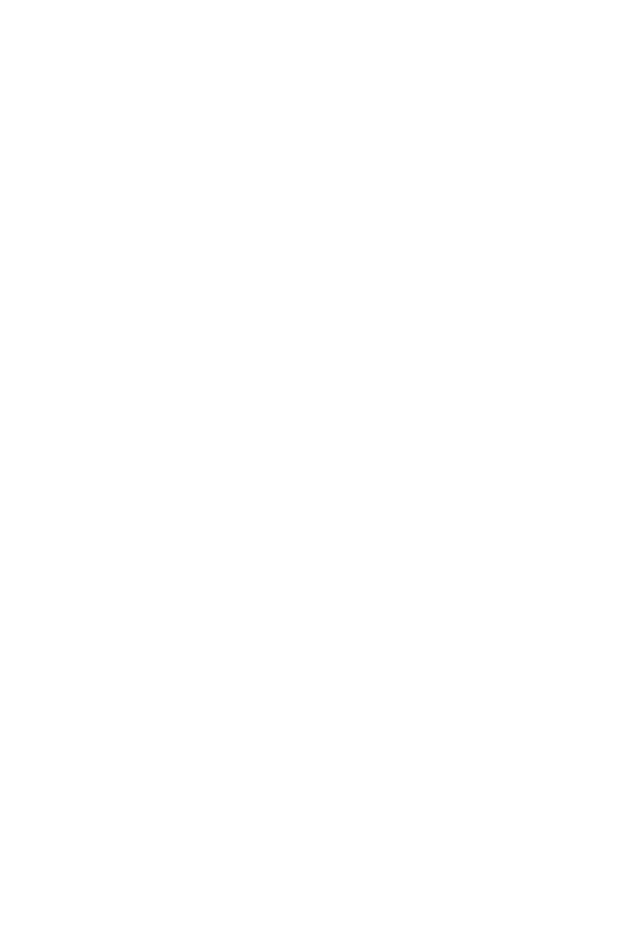
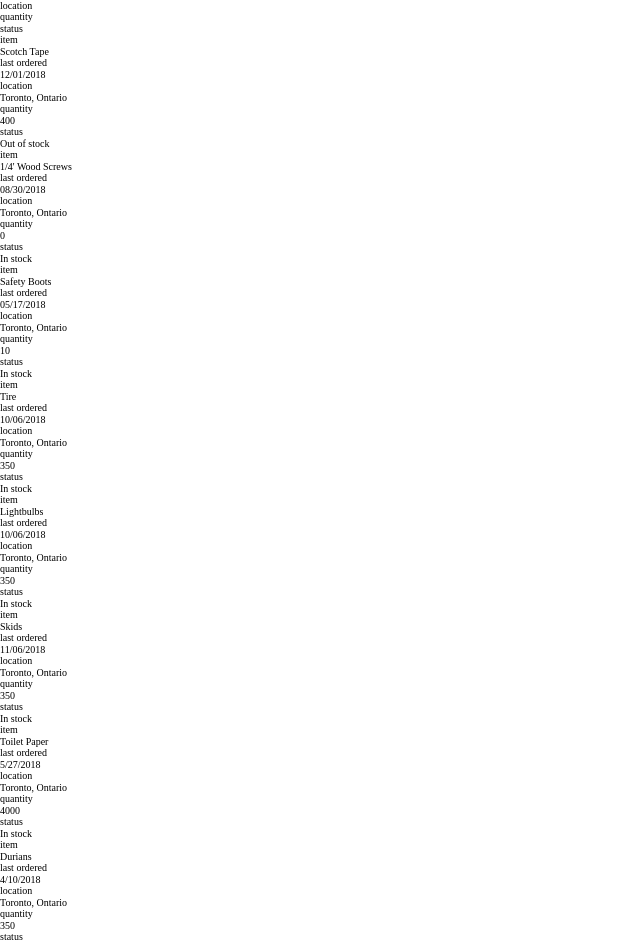
Before and after one commit to Michael-Maleki/InStock, a React (Create React App) app in the folder client/: page / in a window 1280 px wide. Shown: the part 1395-2338 px from the top of the page, without its empty margins (0-640 px from the left). Before the commit the page ends 800 px from the top, so only its background shows below. Built offline with nearby package versions, Linux system fonts and the light colour scheme.

Commit message:
set up the component structure with fake data

```diff
--- a/client/src/App.js
+++ b/client/src/App.js
@@ -2,12 +2,14 @@
 //commented out to remove the warnings
 //import {BrowserRouter as Router, Switch, Route} from 'react-router-dom';
 import Header from './components/Header/Header';
+import Inventory from './components/Inventory/Inventory';
 
 class App extends React.Component {
   render() {
     return (
         <>
         <Header/>
+        <Inventory />
         </>
     );
   }
--- /dev/null
+++ b/client/src/components/Inventory/Inventory.js
@@ -0,0 +1,38 @@
+import React from 'react';
+import searchIcon from '../../assets/Icons/SVG/Icon-search.svg';
+//importing the fake data here:
+import dataInventory from './data-inventory';
+import InventoryList from './InventoryList';
+
+
+
+class Inventory extends React.Component {
+
+  state = {
+    data: dataInventory
+  }
+
+  render() {
+    console.log(this.state.data[0].name);
+    return (
+      <>
+        <h1 className="inventory--heading">Inventory</h1>
+        <div className="search-box">
+            <img className="search-box__icon" src={searchIcon} alt="" />
+            <input className="search-box__input"/>
+        </div>
+        <div className="inventory--categories">
+            <div>item</div>
+            <div>last ordered</div>
+            <div>location</div>
+            <div>quantity</div>
+            <div>status</div>
+        </div>
+        <InventoryList listData = {this.state.data}/>
+      </>
+    )
+  }
+}
+
+
+export default Inventory;
--- /dev/null
+++ b/client/src/components/Inventory/InventoryList.js
@@ -0,0 +1,35 @@
+import React from 'react';
+
+
+class InventoryList extends React.Component {
+
+
+
+  render() {
+    console.log(this.props.listData[0].name);
+    return (
+      <>
+        {this.props.listData.map((item) => {
+          return(
+            <div>
+              <div>item</div>
+              <div>{item.name}</div>
+              <div>last ordered</div>
+              <div>{item.lastOrdered}</div>
+              <div>location</div>
+              <div>{item.location}</div>
+              <div>quantity</div>
+              <div>{item.quantity}</div>
+              <div>status</div>
+              <div>{(item.isInstock) ? 'In stock' : 'Out of stock'}</div>
+            </div>
+          )
+
+        })}
+      </>
+    )
+  }
+}
+
+
+export default InventoryList;
--- /dev/null
+++ b/client/src/components/Inventory/data-inventory.js
@@ -0,0 +1,92 @@
+const dataInventory = [
+  {
+    "id": "I0",
+    "name": "Scotch Tape",
+    "description": "A clear sticky on one side tape, for all your crafting needs",
+    "quantity": "400",
+    "lastOrdered": "12/01/2018",
+    "location": "Toronto, Ontario",
+    "isInstock": false,
+    "categories": "Crafts, Office supplies, Paper",
+    "warehouseId": "W0"
+  },
+  {
+    "id": "I1",
+    "name": "1/4' Wood Screws",
+    "description": "The oh so handy 1/4' screws, all our screws are galvanized.",
+    "quantity": "0",
+    "lastOrdered": "08/30/2018",
+    "location": "Toronto, Ontario",
+    "isInstock": true,
+    "categories": "Construction, Home hardware, Reno",
+    "warehouseId": "W0"
+  },
+  {
+    "id": "I2",
+    "name": "Safety Boots",
+    "description": "You can never be overprepared. With our state of the art safety boots you will never lose a toe again",
+    "quantity": "10",
+    "lastOrdered": "05/17/2018",
+    "location": "Toronto, Ontario",
+    "isInstock": true,
+    "categories": "Footwear, Safety, Construction",
+    "warehouseId": "W2"
+  },
+  {
+    "id": "I3",
+    "name": "Tire",
+    "description": "Your cars can't go anywhere without them, so probably best you buy these, Nyeah-eh?",
+    "quantity": "350",
+    "lastOrdered": "10/06/2018",
+    "location": "Toronto, Ontario",
+    "isInstock": true,
+    "categories": "Automotion, Mechnical, Transportation, Heavy",
+    "warehouseId": "W1"
+  },
+  {
+    "id": "I4",
+    "name": "Lightbulbs",
+    "description": "They lighty lighty",
+    "quantity": "350",
+    "lastOrdered": "10/06/2018",
+    "location": "Toronto, Ontario",
+    "isInstock": true,
+    "categories": "Home, Illumination, Furniture, Sales",
+    "warehouseId": "W3"
+  },
+  {
+    "id": "I5",
+    "name": "Skids",
+    "description": "Skirt skirt",
+    "quantity": "350",
+    "lastOrdered": "11/06/2018",
+    "location": "Toronto, Ontario",
+    "isInstock": true,
+    "categories": "Home, Shipping",
+    "warehouseId": "W3"
+  },
+  {
+    "id": "I6",
+    "name": "Toilet Paper",
+    "description": "They wipey wipey",
+    "quantity": "4000",
+    "lastOrdered": "5/27/2018",
+    "location": "Toronto, Ontario",
+    "isInstock": true,
+    "categories": "Home, Supplies",
+    "warehouseId": "W1"
+  },
+  {
+    "id": "I7",
+    "name": "Durians",
+    "description": "They stinky",
+    "quantity": "350",
+    "lastOrdered": "4/10/2018",
+    "location": "Toronto, Ontario",
+    "isInstock": true,
+    "categories": "Fruit",
+    "warehouseId": "W2"
+  }
+]
+
+export default dataInventory;
```
